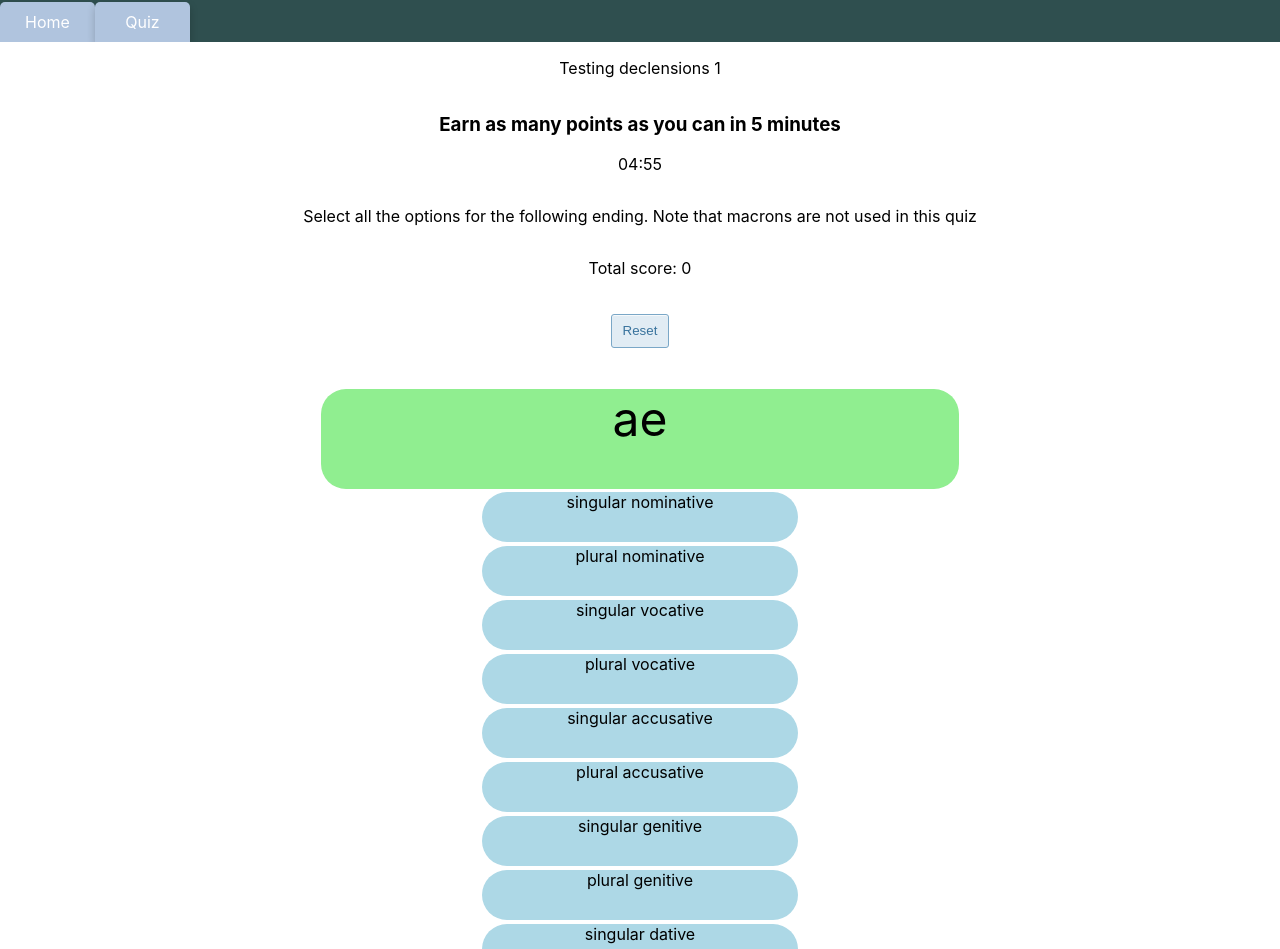
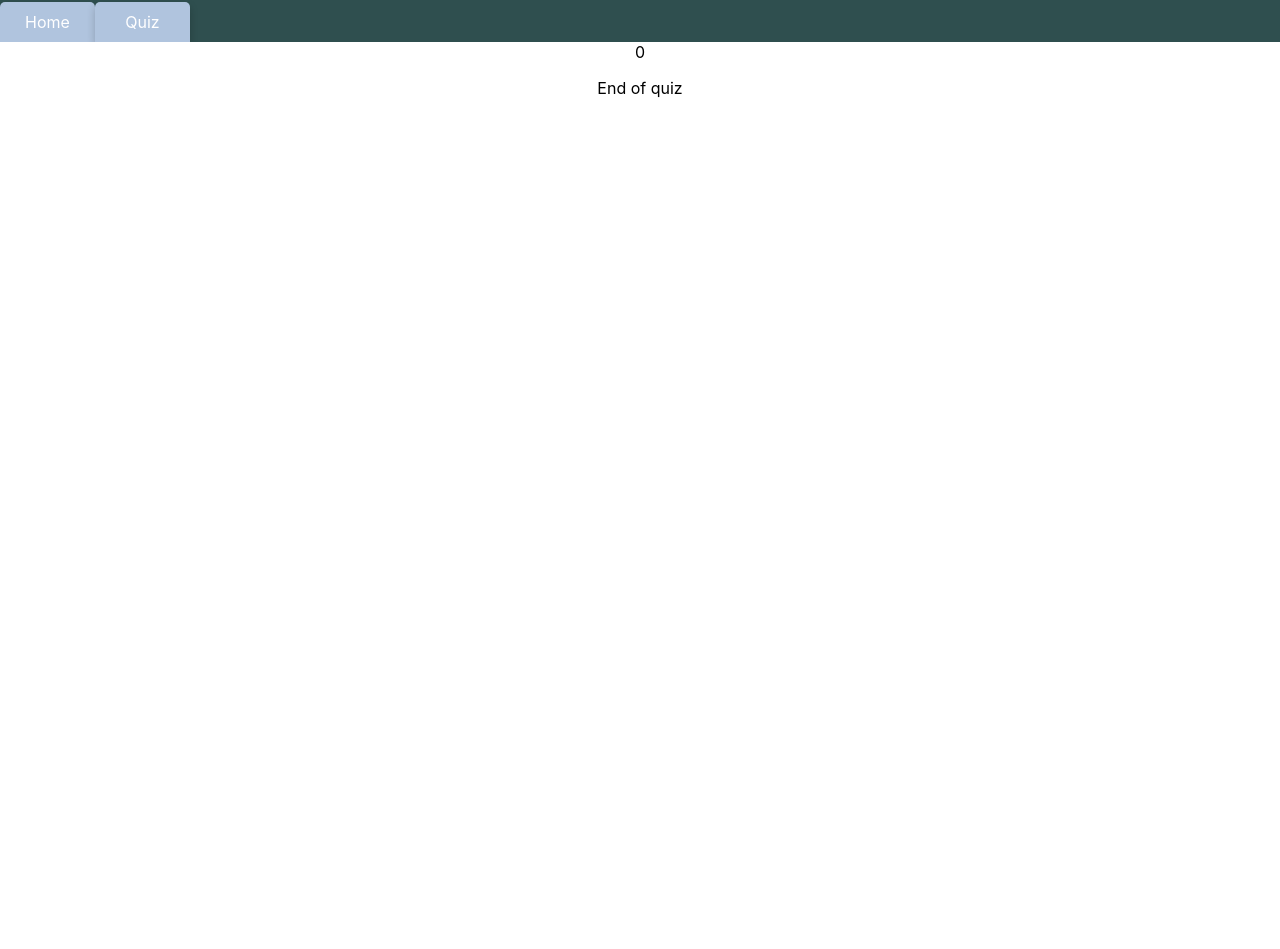
Before and after one commit to HapaxHypatia/accidence-tester, a React (Create React App) app: page /quizpage/1 in a window 1280 px wide. Shown: the part 3-952 px from the top of the page. After the commit the page ends 800 px from the top, so only its background shows below. Built offline with nearby package versions, Linux system fonts and the light colour scheme.

Commit message:
added end quiz page on timer end

```diff
--- a/src/App.js
+++ b/src/App.js
@@ -5,6 +5,7 @@ import React from "react";
 import {Home, Quizpage} from './pages'
 import Nav from "./components/nav";
 import QuizSetup from "./pages/quizSetup";
+import EndQuiz from "./pages/endQuiz";
 
 function App() {
   return (
@@ -12,6 +13,7 @@ function App() {
 		<Nav/>
 		<Routes>
 			<Route path="/" element={<Home />} />
+			<Route path="/end" element={<EndQuiz />} />
 			<Route path="/quizSetup" element={<QuizSetup />} />
 			<Route path="/quizpage/:level" element={<Quizpage/>}/>
 			<Route path="*" element={<Navigate to="/" replace />} />
--- a/src/components/timer.jsx
+++ b/src/components/timer.jsx
@@ -1,11 +1,13 @@
 import React, {useEffect, useState} from "react";
 
-function Timer({ initialSeconds }) {
+
+function Timer({ initialSeconds , cb}) {
     const [seconds, setSeconds] = useState(initialSeconds);
 
     useEffect(() => {
     // Exit early if countdown is finished
         if (seconds <= 0) {
+            cb(true)
         return;
         }
 
@@ -18,6 +20,8 @@ function Timer({ initialSeconds }) {
     return () => clearInterval(timer);
     }, [seconds]);
 
+    //TODO add functions to stop and start timer
+
     // Format the remaining time (e.g., “00:05:10” for 5 minutes and 10 seconds)
     const formatTime = (timeInSeconds) => {
         const minutes = Math.floor(timeInSeconds / 60)
@@ -26,7 +30,6 @@ function Timer({ initialSeconds }) {
         const seconds = (timeInSeconds % 60).toString().padStart(2,'0');
         return `${minutes}:${seconds}`;
         };
-
     return (
         <div>
             <h3>Earn as many points as you can in 5 minutes</h3>
--- /dev/null
+++ b/src/pages/endQuiz.jsx
@@ -0,0 +1,15 @@
+import React from "react";
+
+function EndQuiz(s) {
+	const score = s.s
+	console.log(score)
+	console.log("component rendered")
+	return (
+		<div id={'main'}>
+			{score}
+			<p>End of quiz</p>
+		</div>
+	);
+}
+
+export default EndQuiz;
--- a/src/pages/quizpage.jsx
+++ b/src/pages/quizpage.jsx
@@ -3,9 +3,17 @@ import './quizpage.css'
 import questions from "../questions.json";
 import {useNavigate, useParams} from "react-router-dom";
 import Timer from "../components/timer";
+import EndQuiz from "./endQuiz";
 
 function Quizpage() {
 	console.log("New render")
+	const [buttonStatus, setButtonStatus] = useState(true)
+	const [timeup, setTimeup] = useState(false)
+	setTimeout(function (){
+		//timeout on submit button to eliminate random clicking
+		if (buttonStatus==true){setButtonStatus(false)}
+	},2500)
+
 	const l= useParams()
 	const level = l["level"]
 	const [score, setScore] = useState(0)
@@ -22,22 +30,13 @@ function Quizpage() {
 		'plural dative': false,
 		'singular ablative': false,
 		'plural ablative': false}
-	console.log(questions[1])
 	const qlist = questions.filter(q => q.Group <= level)
-	console.log(qlist)
-	console.log(questions[2].Group)
 	const question = qlist[(Math.floor(Math.random() * qlist.length))].Ending
 	const allAnswers = qlist.filter(q => q.Ending === question).map(q => q.Parsing)
 	let correct = {}
 	for (const key in parsing) {
-		if (allAnswers.includes(key)){
-			correct[key] = true
+		correct[key] = !!allAnswers.includes(key);
 	}
-		else {
-			correct[key] = false
-		}
-	}
-	console.log("Correct= "+JSON.stringify(correct))
 
 	//Define useRef() to access form data
 	const formData = useRef();
@@ -45,13 +44,13 @@ function Quizpage() {
 
 	//OnSubmit function
 	const onSubmit = (event) => {
+		let i;
 		event.preventDefault()
 		const form = formData.current;
 		let response = {}
-		for (var i = 0; i < form.length-1; i++) {
+		for (i = 0; i < form.length-1; i++) {
 		  response[form[i].name] = form[i].checked;
 		}
-		console.log("Response = "+ JSON.stringify(response))
 
 		//Scoring
 		let points = 0
@@ -60,22 +59,20 @@ function Quizpage() {
 				points++
 			}
 		}
-		console.log("Points = "+points)
 		//TODO replace alert with a custom messsage
 		alert(points+"/12 points")
-		let prev = score
-		setScore(prev+points)
+		setScore(score+points)
 		//reset all checkboxes
 		const inputs = document.getElementsByTagName('input')
-		for (var i=0; i<inputs.length; i++)  {
-			if (inputs[i].type == 'checkbox')   {
+		for (i = 0; i<inputs.length; i++)  {
+			if (inputs[i].type === 'checkbox')   {
 				inputs[i].checked = false;
 			}
 		}
 		navigate(`/quizpage/${level}`)
    }
    function handleClick(e){
-		if (e.target.checked == false){
+		if (e.target.checked === false){
 			e.target.setAttribute('checked', 'true')
 		}
 		else{
@@ -93,11 +90,20 @@ function Quizpage() {
 		setScore(0)
 	}
 
+	function handleCallback (bool){
+		setTimeup(bool);
+	}
+
 	return (
-		<div id={'main'}>
+		<div>
+			{
+				timeup? (<EndQuiz s={score}></EndQuiz>) :
+
+				(<div id={'main'}>
 					<p>Testing declensions {level}</p>
 					{/*TODO create list from level to display here*/}
-			<Timer initialSeconds={300}></Timer>
+					<Timer initialSeconds={3} cb={handleCallback}></Timer>
+					{/*TODO implement action on timer end*/}
 					<p>Select all the options for the following ending. Note that macrons are not used in this quiz</p>
 					<p>Total score: {score}</p>
 					<button onClick={reset}>Reset</button>
@@ -105,11 +111,11 @@ function Quizpage() {
 						<div className={'question'}>{question}</div>
 						<form ref={formData} onSubmit={onSubmit}>
 							<div className={'answerbox'}>{options}</div>
-					<button>Submit</button>
+							<button disabled={buttonStatus}>Submit</button>
 						</form>
 					</div>
-
-
+				</div>)
+			}
 		</div>
 		);
 }
```
Lines whose indentation alone changed are shown as unchanged.
